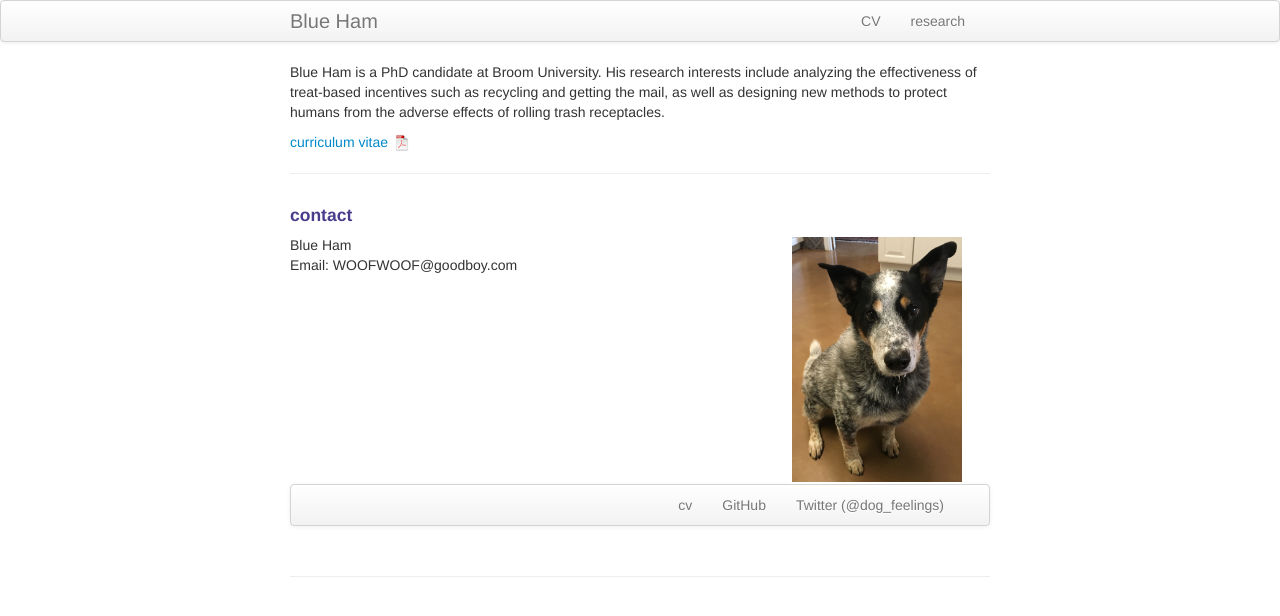
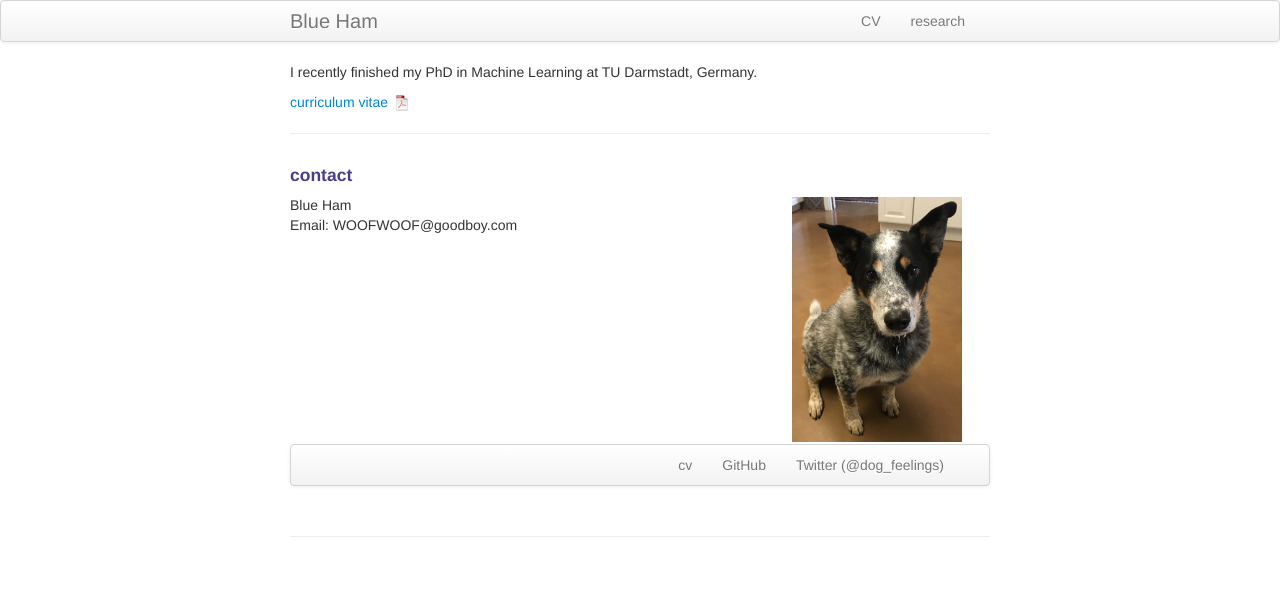
Before and after one commit to adiallo07/adiallo07.github.io, a Jekyll site: the page built from index.md, in a window 1280 px wide. Shown: the top 616 px of the page. Built offline with Jekyll 4.4.1, drawn with Linux system fonts in a browser that asks for light colours.

Commit message:
Update index.md

```diff
--- a/index.md
+++ b/index.md
@@ -5,7 +5,7 @@ description: Blue Ham is a PhD candidate at Broom University.
 keywords: Blue, Ham, treats, recycling, mail, being a good boy
 ---
 
-Blue Ham is a PhD candidate at Broom University. His research interests include analyzing the effectiveness of treat-based incentives such as recycling and getting the mail, as well as designing new methods to protect humans from the adverse effects of rolling trash receptacles.
+I recently finished my PhD in Machine Learning at TU Darmstadt, Germany.
 
 [curriculum vitae ![CV as pdf]({{ BASE_PATH }}/pages/icons16/pdf-icon.png)]({{ BASE_PATH }}/assets/CV.pdf)<br/>
 
```
